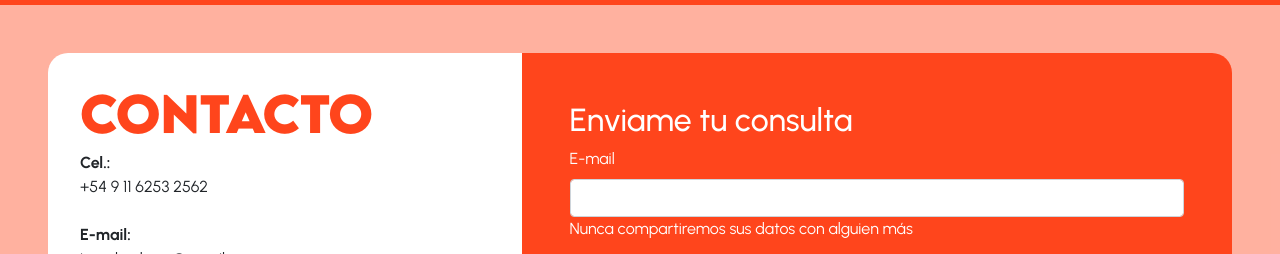
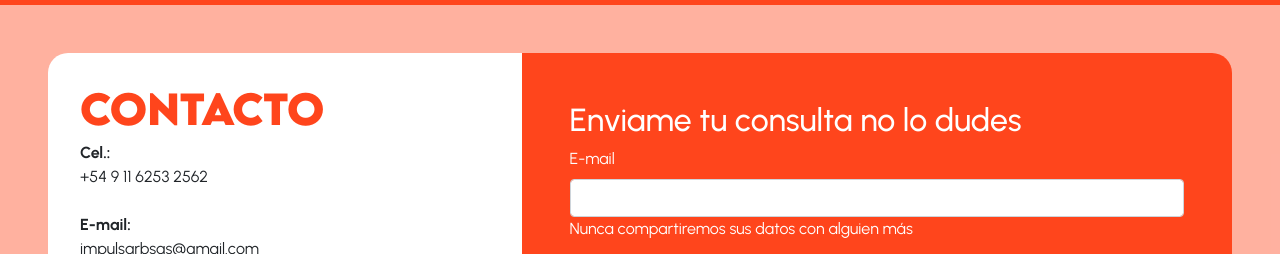
Before and after one commit to ElenaOsuna/dwentregafinal, a plain HTML site: page pages/contacto.html in a window 1280 px wide. Shown: the part 101-355 px from the top of the page. Drawn offline with nearby package versions, Linux system fonts and the light colour scheme; a web font is replaced by a local one.

```diff
--- a/pages/contacto.html
+++ b/pages/contacto.html
@@ -45,7 +45,7 @@
      <main class="container-fluid">
         <div class="row contenedorContactos">
           <div class="contactoIzquierda col-lg-6 col-md-6 col-sm-12">
-            <h1>Contacto</h1>
+            <h1 class="fs-1">Contacto</h1>
             <div class="">
                     <div>
                         <p>
@@ -61,7 +61,7 @@
             </div>
         </div>
         <div class="col-lg-6 col-md-6 col-sm-12 contactoDerecha">
-        <h2>Enviame tu consulta</h2>
+        <h2>Enviame tu consulta no lo dudes</h2>
         <form>
             <div>
             <label for="exampleInputEmail1" class="form-label">E-mail</label>
```
Also changed, not shown: 1 other file.
